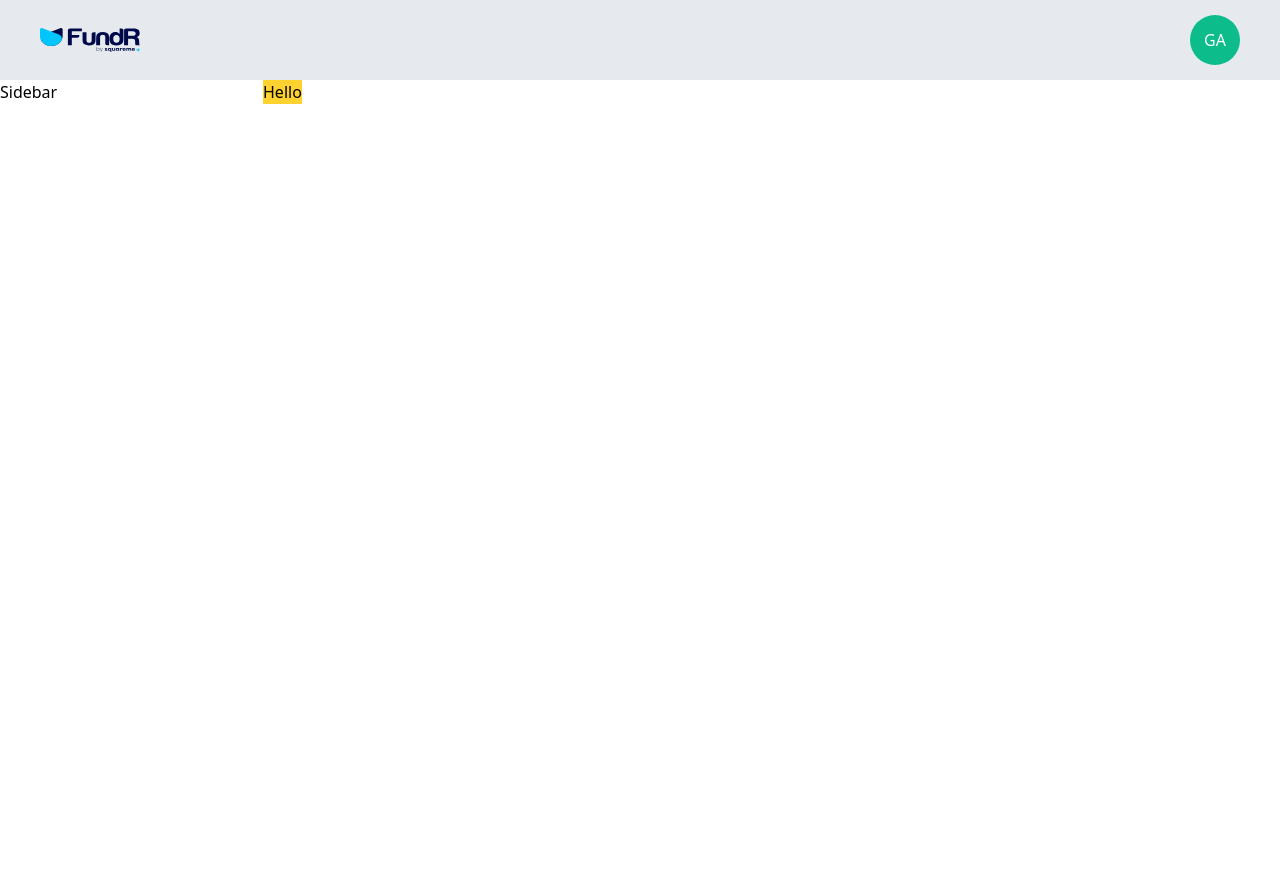
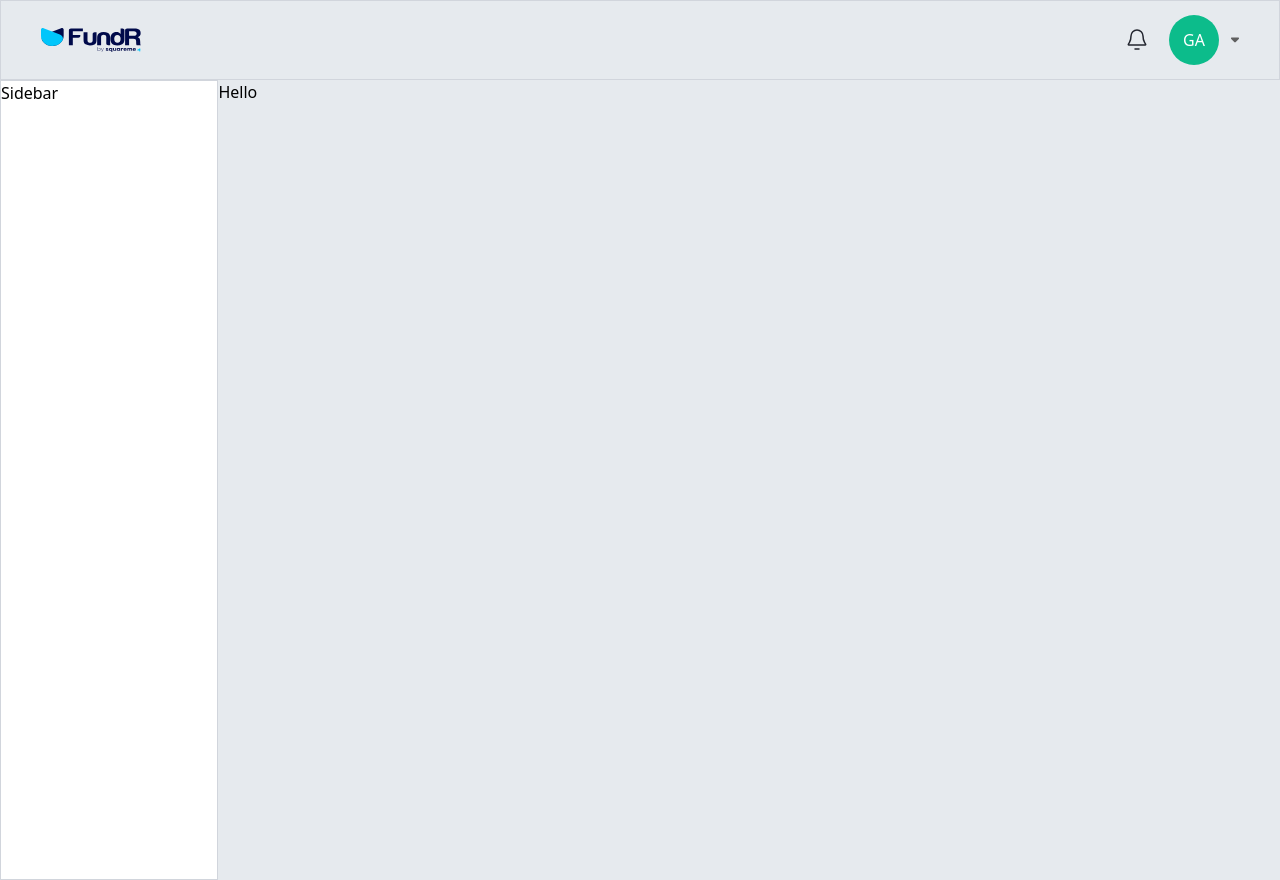
Before and after one commit to chibokaxavier/squareme, a Next.js app: page / in a window 1280 px wide. Before the commit the page ends 800 px from the top, so only its background shows below. Built offline with nearby package versions, Linux system fonts and the light colour scheme.

Commit message:
Header complete

```diff
--- a/app/page.tsx
+++ b/app/page.tsx
@@ -2,7 +2,7 @@ import Image from "next/image";
 
 export default function Home() {
   return (
-   <div className='bg-amber-300'>
+   <div className='bg-[#E6EAEE] w-full h-[100vh]'>
     Hello
    </div>
   );
--- a/components/Header.tsx
+++ b/components/Header.tsx
@@ -3,10 +3,12 @@ import React from "react";
 
 const Header = () => {
   return (
-    <div className="flex justify-between items-center h-[80px] px-10 bg-[#E6EAEE]">
+    <div className="flex justify-between items-center h-[80px] px-10 bg-[#E6EAEE] border-gray-300 border border-b-[1px]">
       <Image src="/Logo.svg" height={100} width={100} alt="logo" />
-      <div>
-        <div className="size-[50px] rounded-full bg-[#0CBC8B] flex items-center justify-center text-[16px] font-medium text-white">GA</div>
+      <div className="flex justify-center ">
+          <Image src="/bell.svg" height={24} width={24} alt="bell" className="mr-5" />
+        <div className="size-[50px] rounded-full bg-[#0CBC8B] flex items-center mr-3 justify-center text-[16px] font-medium text-white">GA</div>
+          <Image src="/arrowdown.svg" height={8} width={8} alt="arrow" className="" />
       </div>
     </div>
   );
--- a/components/Sidebar.tsx
+++ b/components/Sidebar.tsx
@@ -2,7 +2,7 @@ import React from 'react'
 
 const Sidebar = () => {
   return (
-    <div className='w-[263px]'>Sidebar</div>
+    <div className='w-[263px] border-gray-300 border border-r-[1px]'>Sidebar</div>
   )
 }
 
```
Also changed, not shown: public/arrowdown.svg (added), public/bell.svg (added).
